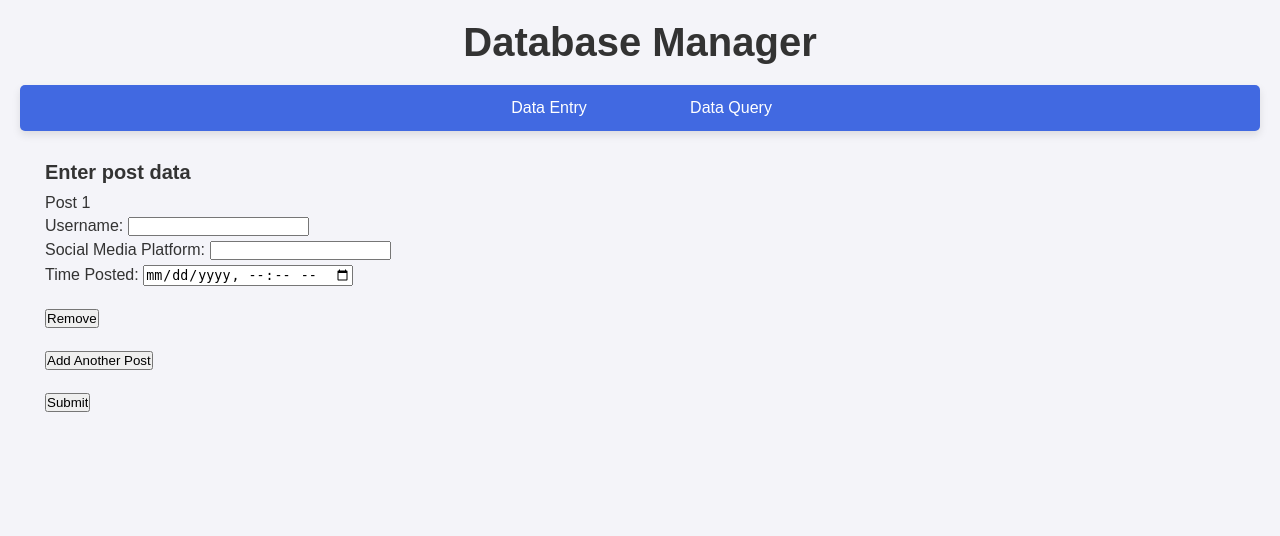
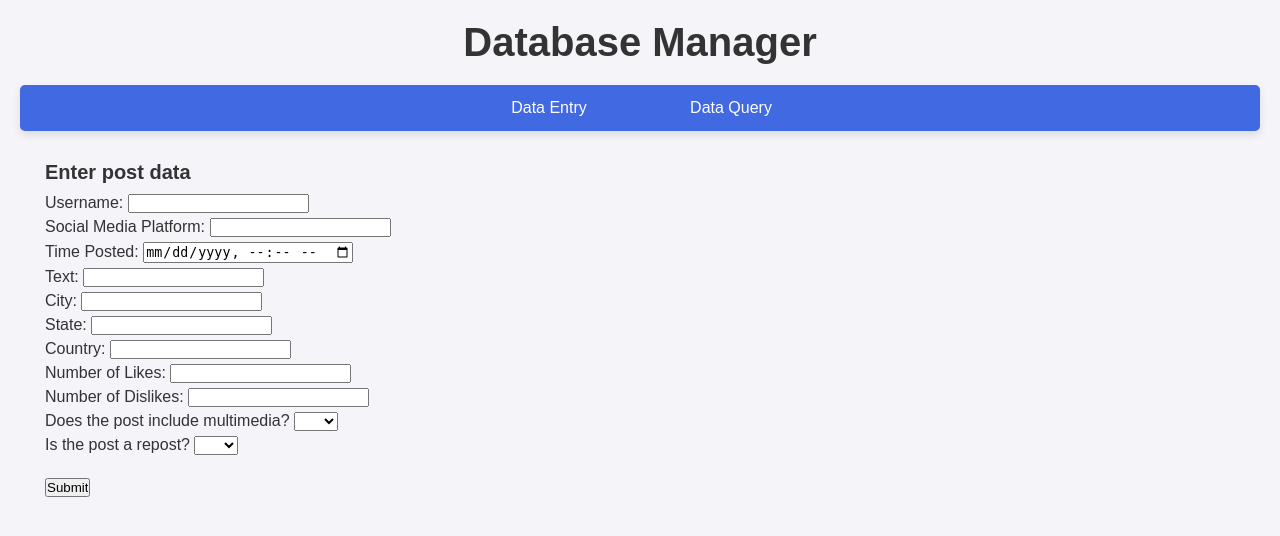
Before and after one commit to dplynn/CS7330-Group-Project, a Flask app: page /add-post in a window 1280 px wide. Shown: the top 536 px of the page. Run offline with Flask 3, Linux system fonts and the light colour scheme.

Commit message:
integrated add post with backend (no reposts yet)

```diff
--- a/app.py
+++ b/app.py
@@ -1,7 +1,8 @@
-from flask import Flask, render_template, request, redirect, url_for, flash
+from flask import Flask, render_template, request, redirect, url_for, flash, session
 import DBInit
 import DBInteract
-import pymysql
+from datetime import datetime
+import pandas as pd
 
 app = Flask(__name__)
 app.secret_key = 'bonita123'
@@ -41,9 +42,54 @@ def add_user():
 
     return render_template('add_user.html')
 
-@app.route('/add-post')
+@app.route('/add-post', methods=['GET', 'POST'])
 def add_post():
+    if request.method == 'POST':
+        print("Form data received:", request.form)
+
+        post = {
+            'username': request.form['username'],
+            'social_media': request.form['social_media'],
+            'time_posted': datetime.strptime(request.form['time_posted'], '%Y-%m-%dT%H:%M'),
+            'text': request.form['text'],
+            'city': request.form['city'],
+            'state': request.form['state'],
+            'country': request.form['country'],
+            'num_likes': int(request.form['num_likes']),
+            'num_dislikes': int(request.form['num_dislikes']),
+            'multimedia': request.form['multimedia'] == 'yes',
+            'is_repost': request.form['is_repost'] == 'yes'
+        }
+
+        if request.form['is_repost'] == True:
+            session['repost_data'] = post
+            return redirect(url_for('add_post2'))
+
+        post_list = list(post.values()) + [None, None, pd.NaT, None]
+        print(post_list)
+
+        connection = DBInit.connect_to_database()
+
+        try:
+            DBInteract.insert_post(connection, post_list)
+            connection.commit()
+            flash('Post added successfully!\n', 'success')
+        except Exception as e:
+            connection.rollback()
+            flash(f"Error: {e}", 'danger')
+        finally:
+            connection.close()
+
+        return redirect(url_for('add_post'))
+
     return render_template('add_post.html')
+
+@app.route('/add-post-original', methods=['GET', 'POST'])
+def add_post2():
+    if request.method == 'POST':
+        flash("Repost handled and saved!", "success")
+        return redirect(url_for('add_post'))
+    return render_template('add_post2.html')
 
 @app.route('/add-project')
 def add_project():
--- a/templates/add_post.html
+++ b/templates/add_post.html
@@ -4,15 +4,46 @@
 
 {% block content %}
 
-<script src="{{ url_for('static', filename='add_post.js') }}"></script>
+<!-- Display flash messages -->
+{% with messages = get_flashed_messages(with_categories=true) %}
+    {% if messages %}
+        <div class="flash-messages">
+            {% for category, message in messages %}
+                <div class="alert alert-{{ category }}">
+                    {{ message }}
+                </div>
+            {% endfor %}
+        </div>
+    {% endif %}
+{% endwith %}
 
 <h2>Enter post data</h2>
-<form method="POST">
+<form method="POST" action="/add-post">
     <div id="posts-container">
-        <!-- posts will go here -->
+        <label for="username">Username:</label> <input type="text" name="username" required><br>
+        <label for="social_media">Social Media Platform:</label> <input type="text" name="social_media" required><br>
+        <label for="time_posted">Time Posted:</label> <input type="datetime-local" name="time_posted" required><br>
+        <label for="text">Text:</label> <input type="text" name="text" required><br>
+        <label for="city">City:</label> <input type="text" name="city" required><br>
+        <label for="state">State:</label> <input type="text" name="state" required><br>
+        <label for="country">Country:</label> <input type="text" name="country" required><br>
+        <label for="num_likes">Number of Likes:</label> <input type="number" name="num_likes" required><br>
+        <label for="num_dislikes">Number of Dislikes:</label> <input type="number" name="num_dislikes" required><br>
+
+        <label for="multimedia">Does the post include multimedia?</label>
+        <select name="multimedia" id="multimedia" required>
+            <option value="" disabled selected></option>
+            <option value="yes">Yes</option>
+            <option value="no">No</option>
+        </select><br>
+
+        <label for="is_repost">Is the post a repost?</label>
+        <select name="is_repost" id="is_repost" required>
+            <option value="" disabled selected></option>
+            <option value="yes">Yes</option>
+            <option value="no">No</option>
+        </select><br><br>
     </div>
-
-    <button type="button" onclick="addPost()">Add Another Post</button><br><br>
 
     <input type="submit" value="Submit">
 </form>
```
